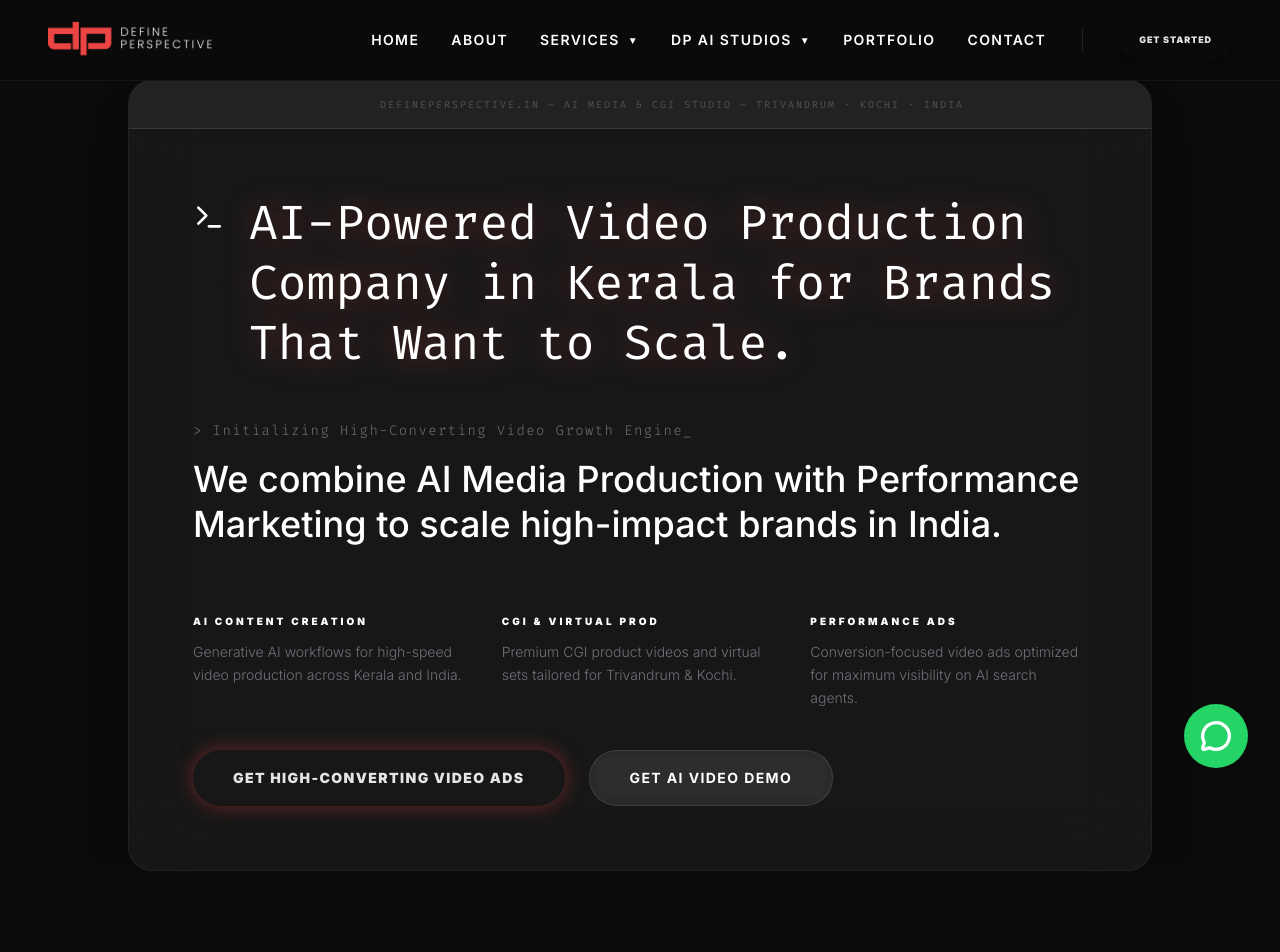
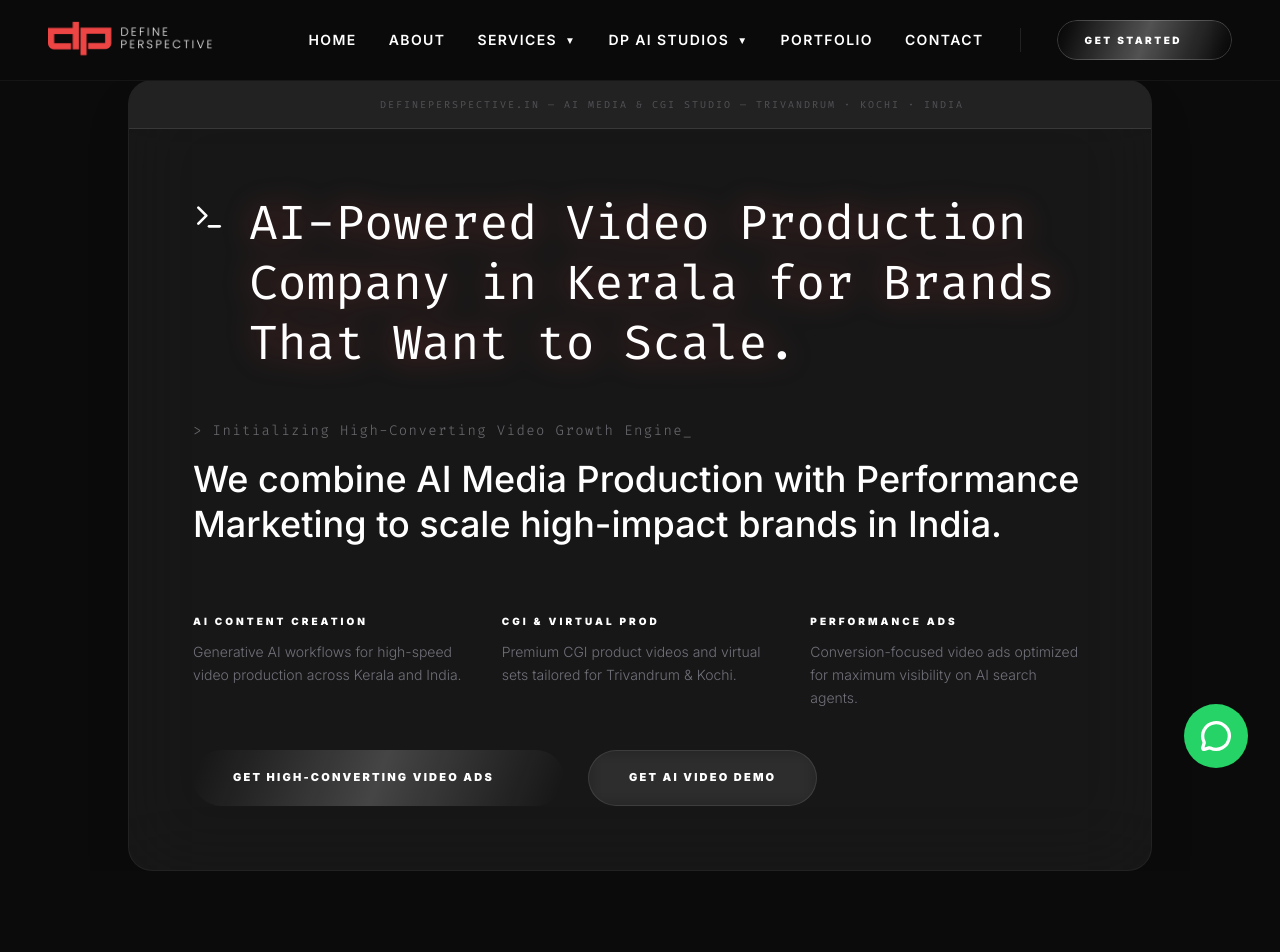
Before and after one commit to arundevvstack/defineperspective, a Next.js app: page / in a window 1280 px wide. Shown: the top 952 px of the page. Built offline with nearby package versions, Linux system fonts and the light colour scheme.

Commit message:
feat: upgrade all primary buttons with premium animations and typography

```diff
--- a/src/components/glass-navbar.tsx
+++ b/src/components/glass-navbar.tsx
@@ -177,12 +177,40 @@
           <div className="h-6 w-[1px] bg-white/10 mx-1" />
 
           <Magnetic intensity={1.5}>
-            <button
+            <motion.button
+              whileHover="hover"
+              whileTap="tap"
               onClick={() => window.location.href = '/contact'}
-              className="h-9 px-5 rounded-full bg-primary-accent text-zinc-200 font-black uppercase tracking-widest text-[9px] hover:scale-105 active:scale-95 hover:text-white transition-all shadow-lg"
+              className="group relative h-10 px-7 rounded-full bg-primary-accent text-white font-black uppercase tracking-[0.25em] text-[10px] flex items-center gap-2 overflow-hidden transition-all shadow-[0_0_25px_rgba(var(--primary-accent-rgb),0.4)]"
             >
-              Get Started
-            </button>
+              {/* Animated Gradient Background */}
+              <motion.div
+                variants={{
+                  hover: { x: ["-100%", "100%"] }
+                }}
+                transition={{ duration: 2, repeat: Infinity, ease: "linear" }}
+                className="absolute inset-0 bg-gradient-to-r from-transparent via-white/30 to-transparent skew-x-[-20deg] z-10"
+              />
+
+              {/* Border Glow */}
+              <div className="absolute inset-0 rounded-full border border-white/20 group-hover:border-white/50 transition-colors z-20" />
+
+              <span className="relative z-30 transition-transform duration-300 group-hover:-translate-x-1">Get Started</span>
+
+              <motion.span
+                variants={{
+                  hover: { opacity: 1, x: 0, scale: 1.1 },
+                  initial: { opacity: 0, x: -10, scale: 0.8 }
+                }}
+                initial="initial"
+                className="relative z-30"
+              >
+                <ArrowRight size={14} className="text-white drop-shadow-[0_0_5px_rgba(255,255,255,0.5)]" />
+              </motion.span>
+
+              {/* Pulse Effect */}
+              <div className="absolute inset-0 bg-primary-accent rounded-full animate-ping opacity-10 group-hover:opacity-20 transition-opacity" />
+            </motion.button>
           </Magnetic>
         </div>
 
@@ -228,15 +256,22 @@
             </div>
 
             <div className="mt-auto pb-12 flex flex-col gap-6">
-                <button
+                <motion.button
+                  whileTap={{ scale: 0.95 }}
                   onClick={() => {
                     setMobileMenu(false);
                     window.location.href = '/contact';
                   }}
-                  className="h-20 w-full rounded-2xl bg-primary-accent font-black text-primary-accent-fg text-xl flex items-center justify-center gap-4 shadow-[0_0_30px_var(--glow)]"
+                  className="group relative h-20 w-full rounded-2xl bg-primary-accent font-black text-white text-xl flex items-center justify-center gap-4 shadow-[0_0_40px_rgba(var(--primary-accent-rgb),0.4)] overflow-hidden"
                 >
-                   Book Strategy <ArrowRight size={24} />
-                </button>
+                  <motion.div
+                    animate={{ x: ["-100%", "200%"] }}
+                    transition={{ duration: 3, repeat: Infinity, ease: "linear" }}
+                    className="absolute inset-0 bg-gradient-to-r from-transparent via-white/10 to-transparent skew-x-[-25deg]"
+                  />
+                  <span className="relative z-10 uppercase tracking-widest">Book Strategy</span>
+                  <ArrowRight size={24} className="relative z-10 group-hover:translate-x-2 transition-transform" />
+                </motion.button>
                 <div className="flex justify-between items-center text-[10px] font-mono text-zinc-600 uppercase tracking-widest px-2">
                    <span>Nodes: TRV • COK</span>
                    <span>Latency: 1ms</span>
--- a/src/components/portfolio-section.tsx
+++ b/src/components/portfolio-section.tsx
@@ -53,9 +53,13 @@
               See how our AI-integrated workflows helped businesses explain, convert, and dominate their niche.
             </p>
           </div>
-          <button className="mt-12 flex items-center gap-4 text-primary-accent font-bold tracking-widest text-sm uppercase hover:text-white transition-colors duration-300">
-            Explore All Project Nodes <ChevronRight size={18} />
-          </button>
+          <motion.button
+            whileHover={{ x: 5 }}
+            onClick={() => window.location.href = '/portfolio'}
+            className="mt-12 flex items-center gap-4 text-primary-accent font-black tracking-[0.2em] text-[10px] uppercase hover:text-white transition-colors duration-300 group"
+          >
+            Explore All Project Nodes <ChevronRight size={16} className="group-hover:translate-x-1 transition-transform" />
+          </motion.button>
         </div>
 
         <div className="space-y-40">
@@ -150,9 +154,14 @@
                     </div>
                  </div>
 
-                 <button className="h-16 w-full rounded-2xl bg-white/5 border border-white/10 flex items-center justify-center gap-4 text-sm font-black tracking-widest uppercase text-white hover:bg-white hover:text-white transition-all">
-                    Unlock Full Metrics <MoveRight size={18} />
-                 </button>
+                 <motion.button
+                   whileHover={{ scale: 1.02, backgroundColor: "rgba(255,255,255,0.08)" }}
+                   whileTap={{ scale: 0.98 }}
+                   onClick={() => window.location.href = `/portfolio?id=${project.id}`}
+                   className="h-16 w-full rounded-2xl bg-white/5 border border-white/5 flex items-center justify-center gap-4 text-[10px] font-black tracking-[0.2em] uppercase text-white hover:border-primary-accent/30 transition-all shadow-xl"
+                 >
+                    Unlock Full Metrics <MoveRight size={18} className="text-primary-accent" />
+                 </motion.button>
               </div>
             </motion.div>
           ))}
--- a/src/components/terminal-hero.tsx
+++ b/src/components/terminal-hero.tsx
@@ -2,7 +2,7 @@
 
 import { useState, useEffect } from "react";
 import { motion } from "framer-motion";
-import { Terminal, Sparkles } from "lucide-react";
+import { Terminal, Sparkles, ArrowRight } from "lucide-react";
 import { cn } from "@/lib/utils";
 
 export default function TerminalHero() {
@@ -91,20 +91,42 @@
               </div>
 
               <div className="flex flex-wrap gap-6 items-center">
-                <button
+                <motion.button
+                  whileHover="hover"
+                  whileTap="tap"
                   onClick={() => {
                     window.location.href = '/contact?subject=AI Video Ad Strategy Session';
                   }}
-                  className="h-14 rounded-full bg-primary-accent px-10 text-sm font-black tracking-widest text-zinc-200 transition hover:scale-110 hover:text-white focus:ring-2 focus:ring-zinc-400 focus:outline-none shadow-[0_0_20px_var(--glow)] uppercase"
+                  className="group relative h-14 px-10 rounded-full bg-primary-accent text-white font-black uppercase tracking-[0.2em] text-[11px] flex items-center gap-3 overflow-hidden shadow-[0_0_30px_rgba(var(--primary-accent-rgb),0.4)]"
                 >
-                  Get High-Converting Video Ads
-                </button>
-                <button
+                  <motion.div
+                    variants={{
+                      hover: { x: ["-100%", "100%"] }
+                    }}
+                    transition={{ duration: 2, repeat: Infinity, ease: "linear" }}
+                    className="absolute inset-0 bg-gradient-to-r from-transparent via-white/20 to-transparent skew-x-[-20deg]"
+                  />
+                  <span className="relative z-10 transition-transform group-hover:-translate-x-1">Get High-Converting Video Ads</span>
+                  <motion.div
+                    variants={{
+                      hover: { x: 0, opacity: 1 },
+                      initial: { x: -10, opacity: 0 }
+                    }}
+                    initial="initial"
+                    className="relative z-10"
+                  >
+                    <ArrowRight size={18} />
+                  </motion.div>
+                </motion.button>
+
+                <motion.button
+                  whileHover={{ scale: 1.05, backgroundColor: "rgba(255,255,255,0.1)" }}
+                  whileTap={{ scale: 0.95 }}
                   onClick={() => window.location.href = '/portfolio'}
-                  className="h-14 rounded-full border border-white/10 bg-white/5 px-10 text-sm font-bold tracking-widest text-white backdrop-blur-sm transition hover:bg-white/10 uppercase"
+                  className="h-14 px-10 rounded-full border border-white/10 bg-white/5 text-[11px] font-black tracking-[0.2em] text-white backdrop-blur-sm transition-all uppercase"
                 >
                   Get AI Video Demo
-                </button>
+                </motion.button>
               </div>
             </motion.div>
           </div>
```
Also changed, not shown: src/components/home-content.tsx (+28 -14 lines).
